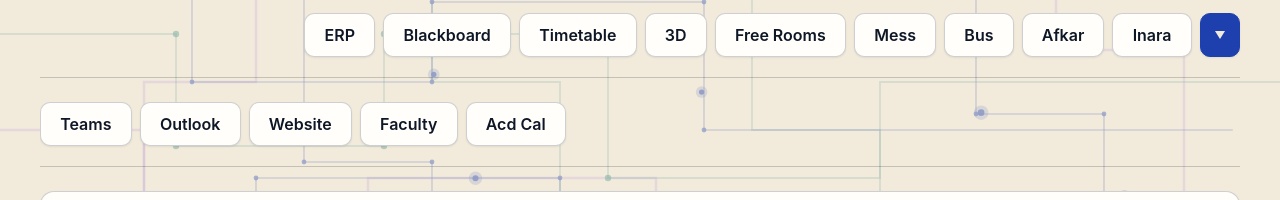
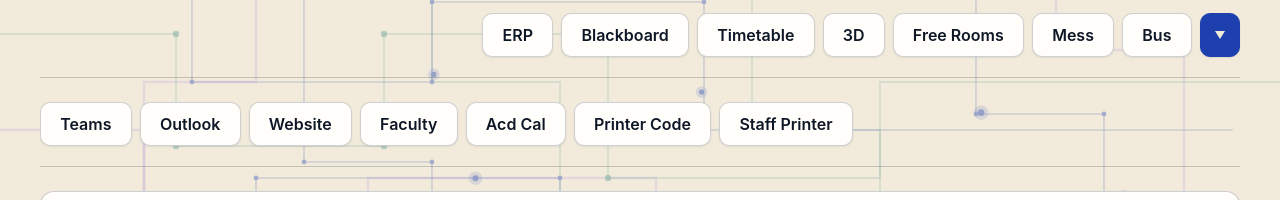
Before and after one commit to EchoRover/links, a plain HTML site: page index.html in a window 1280 px wide. Both pictures are taken after a click on the button "More links". Shown: the part 222-422 px from the top of the page. Drawn offline with Linux system fonts and the light colour scheme; a web font is replaced by a local one.

Commit message:
home: drop Afkar and Inara pills, add Printer Code and Staff Printer to the more row

```diff
--- a/index.html
+++ b/index.html
@@ -178,12 +178,6 @@
                 <a href="/pages/bus.html" class="pill pill-bus">
                     <span class="pill-name">Bus</span>
                 </a>
-                <a href="https://iitdabudhabi.ac.ae/afkar/" target="_blank" rel="noopener" class="pill" title="Afkar, the technical fest">
-                    <span class="pill-name">Afkar</span>
-                </a>
-                <a href="https://iitdabudhabi.ac.ae/inara/" target="_blank" rel="noopener" class="pill" title="Inara, the cultural fest">
-                    <span class="pill-name">Inara</span>
-                </a>
                 <button type="button" class="pill pill-more" id="more-toggle" aria-expanded="false" aria-label="More links">
                     <span class="pill-more-icon" aria-hidden="true"></span>
                 </button>
@@ -205,6 +199,12 @@
             </a>
             <a href="https://iitdabudhabi.ac.ae/uploaded_files/AcademicCalendar-2026-27Sem1.pdf" target="_blank" class="pill">
                 <span class="pill-name">Acd Cal</span>
+            </a>
+            <a href="https://10.20.204.14/login/" target="_blank" rel="noopener" class="pill" title="Get your printer code (campus network only)">
+                <span class="pill-name">Printer Code</span>
+            </a>
+            <a href="https://10.20.11.124/wcd/spa_login.html" target="_blank" rel="noopener" class="pill" title="Staff office printer (campus network only)">
+                <span class="pill-name">Staff Printer</span>
             </a>
         </section>
 
```
